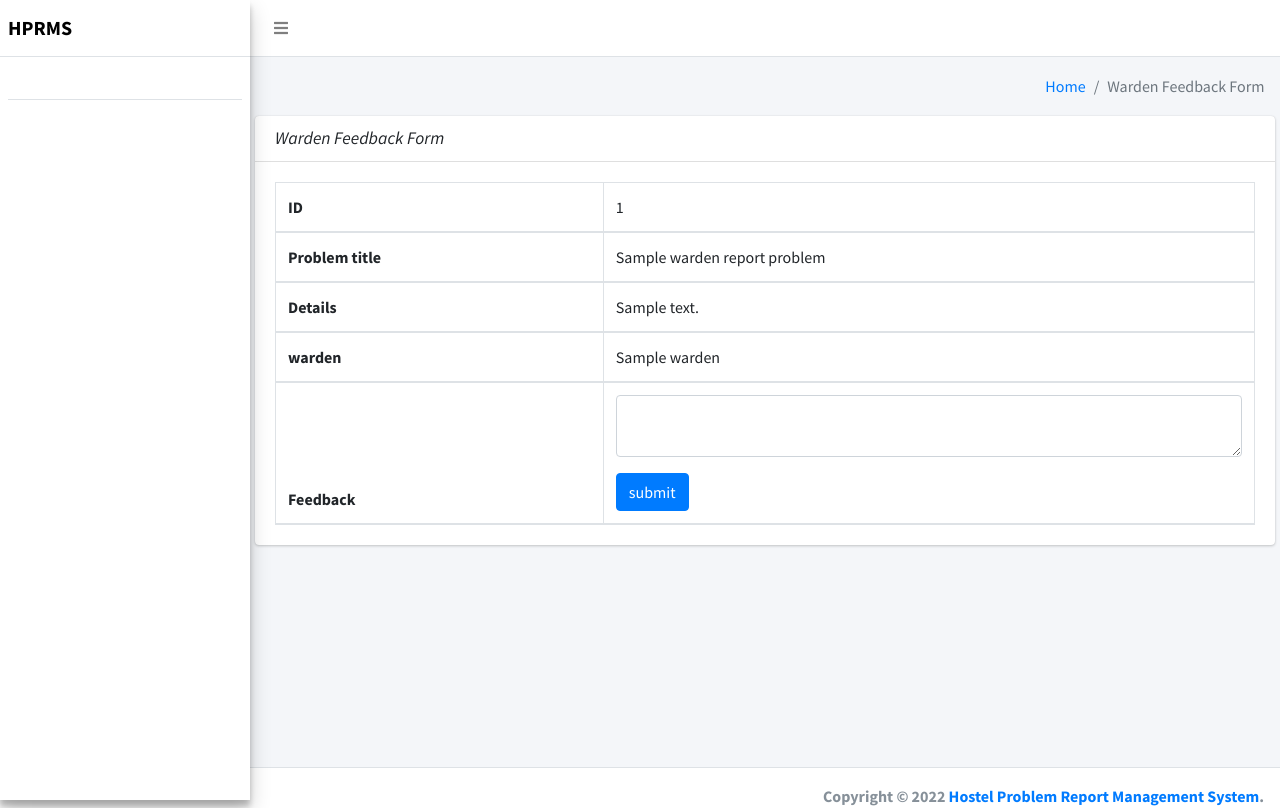
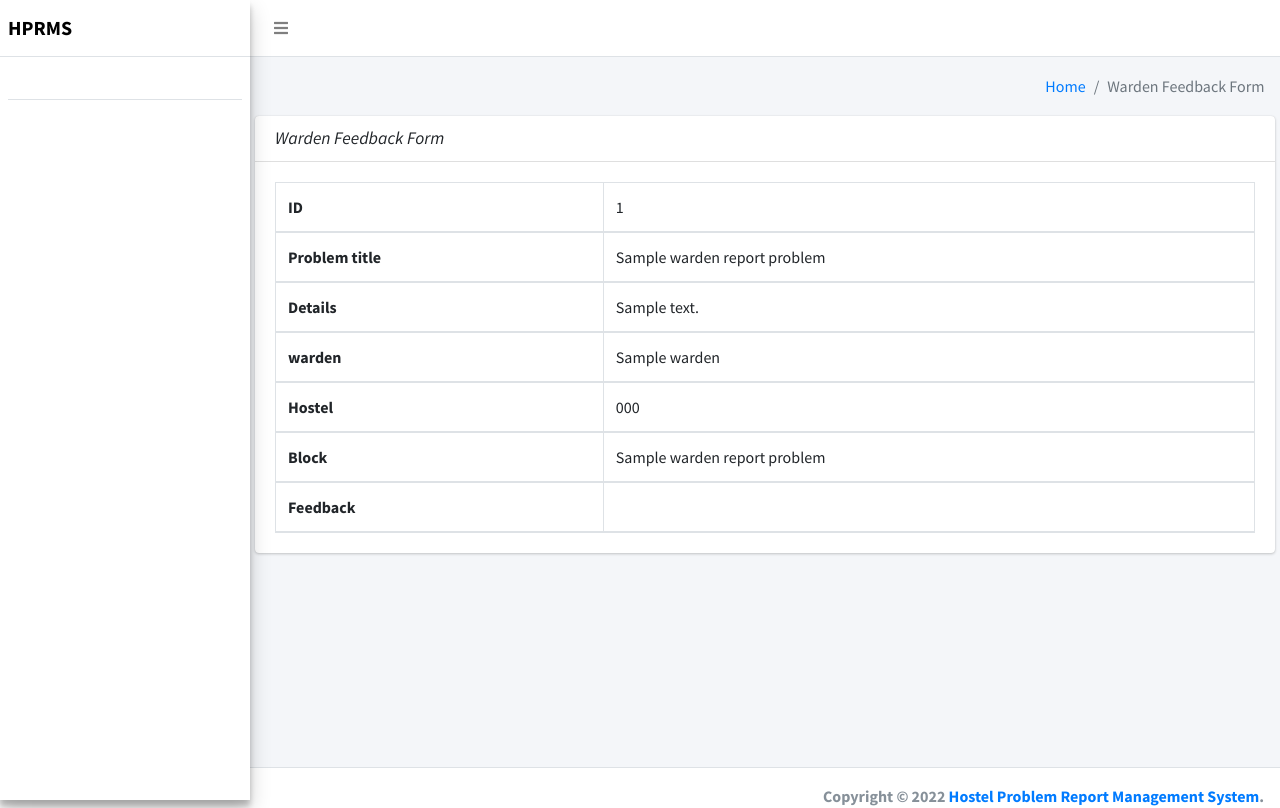
Before and after one commit to Miraji-tech/hprms_system, a Django app: template problems_report/templates/problems_report/usab_manager/feedback_form.html in a window 1280 px wide. Run offline with Django 3.2, Linux system fonts and the light colour scheme; the template is opened without the code that fills it: most values are stand-ins (such as "Sample title", 1, 10 or a date in 2020); some libraries are stand-ins or nearby versions.

Commit message:
manager can view room,hostel in their reports

```diff
--- a/problems_report/forms.py
+++ b/problems_report/forms.py
@@ -36,7 +36,7 @@ class wardenReportProblemForm(forms.ModelForm):
 
     class Meta:
         model = warden_report_problem
-        fields = ('warden', 'problem_title', 'details', 'hostel', 'block_name')
+        fields = ('warden', 'problem_title', 'details', 'hostel', 'block_name','feedback')
 
 
     # student problem report form
--- a/problems_report/models.py
+++ b/problems_report/models.py
@@ -28,6 +28,7 @@ class warden_report_problem(models.Model):
     details = models.CharField(max_length=500)
     hostel = models.ForeignKey(hostel, default='', on_delete=models.CASCADE)
     block_name = models.ForeignKey(hostel_block, default='', on_delete=models.CASCADE)
+    feedback = models.IntegerField(default=0)
     created_at = models.DateTimeField(auto_now_add=True)
     updated_at = models.DateTimeField(auto_now=True)
     objects = models.Manager()
--- a/problems_report/templates/problems_report/usab_manager/feedback_form.html
+++ b/problems_report/templates/problems_report/usab_manager/feedback_form.html
@@ -49,15 +49,35 @@
           <td>{{warden_report_problem.warden}}</td>
         </tr>
         <tr style="background-color: #fff;">
+          <th>Hostel</th>
+          <td>{{warden_report_problem.hostel}}</td>
+        </tr>
+        <tr style="background-color: #fff;">
+          <th>Block</th>
+          <td>{{warden_report_problem.block_name}}</td>
+        </tr>
+        <tr style="background-color: #fff;">
           <th>Feedback</th>
           <td>
-            <form action="#" method="post">{% csrf_token %}
-            <div class="mb-3">
-            <textarea name="feedback" id="id_feedback" class="form-control"></textarea>
-            </div>
-            <input type="submit" class="btn btn-primary" value="submit">
-          </form>
-          </td>
+            {% if user.is_superuser  %}
+              {% if warden_report_problem.feedback == 0 %}
+              <div class="btn-group">
+                <button type="button" class="btn btn-default">Action</button>
+                <button type="button" class="btn btn-default dropdown-toggle dropdown-icon" data-toggle="dropdown">
+                  <span class="sr-only">Toggle Dropdown</span>
+                </button>
+                <div class="dropdown-menu" role="menu">
+                  <a href="{% url 'problem-cleared' problem_id=warden_report_problem.id %}" class="btn btn-green">Your problem has been solved</a><hr>
+                  <a href="{% url 'problem-not-cleared' problem_id=warden_report_problem.id %}" class="btn btn-green">We are working on it</a>
+                </div>
+              </div>
+                {% elif warden_report_problem.feedback == 1 %}
+            <strong><I class="text-success">Your Incident has been solved</I></strong>
+                {% else %}
+            <strong><I class="text-secondary">We are working on it</I></strong>
+               {% endif %}
+            {% endif %}
+        </td>
         </tr>
         </thead>
         </tbody>
--- a/problems_report/templates/problems_report/usab_manager/students_reports.html
+++ b/problems_report/templates/problems_report/usab_manager/students_reports.html
@@ -38,6 +38,9 @@
         <th>Description</th>
         <th>Image</th>
         <th>Student</th>
+        <th>Hostel</th>
+        <th>Block</th>
+        <th>Room</th>
         <th>Feedback</th>
       </tr>
       </thead>
@@ -62,6 +65,9 @@
               </td>
               {% endif %}
               <td>{{reports.student}}</td>
+              <td>{{reports.hostel}}</td>
+              <td>{{reports.block_name}}</td>
+              <td>{{reports.room_name}}</td>
               <td>
                 {% if reports.feedback == 0 %}
                 <I>Received, Waiting for feedback </I>
--- a/problems_report/templates/problems_report/usab_manager/warden_reports.html
+++ b/problems_report/templates/problems_report/usab_manager/warden_reports.html
@@ -35,6 +35,8 @@
         <th>ID</th>
         <th>Problem title</th>
         <th>Details</th>
+        <th>Hostel</th>
+        <th>Block</th>
         <th>Warden</th>
         {% if user.is_authenticated and user.is_superuser %}
         <th>Action</th>
@@ -53,6 +55,8 @@
               <td>{{wpr.problem_title}}</td>
               <td>{{wpr.details}}</td>
               <td>{{wpr.warden}}</td>
+              <td>{{wpr.hostel}}</td>
+              <td>{{wpr.block_name}}</td>
               {% if user.is_authenticated and user.is_superuser %}
               <td>
                 <a href="{% url 'feedback_Form' wpr.id %}" class="btn btn-primary">View</a>
--- a/problems_report/templates/problems_report/warden/warden_problem_report_form.html
+++ b/problems_report/templates/problems_report/warden/warden_problem_report_form.html
@@ -50,9 +50,9 @@
                   <form class="px-md-2" method="POST" action="#">{% csrf_token %}
 
                   <!--                {{ form|crispy }}-->
+                  {% for bk in allocate_block  %}
+                    <input type="hidden" name="warden" value="{{ bk.warden_id }}" id="id_warden" class="form-control" required>
 
-                    <input type="hidden" name="warden" value="1" id="id_warden" class="form-control" required>
-                    {% for bk in allocate_block  %}
                     <input type="hidden" name="hostel" value="{{bk.hostel_name_id}}" id="id_hostel" class="form-control" required>
 
                     <input type="hidden" name="block_name" value="{{ bk.block_name_id }}" id="id_block_name" class="form-control" required>
--- a/problems_report/urls.py
+++ b/problems_report/urls.py
@@ -28,5 +28,7 @@ urlpatterns = [
     path('feedback_Form/<str:problem_id>', views.warden_problem_feedback_form, name='feedback_Form'),
     path('view_students_problems/', views.usab_manager_view_students_problem, name='view_students_problems'),
     path('feedback/<str:problem_id>', views.problem_approve, name='problem-solved'),
-    path('feedback-goahead/<str:problem_id>', views.problem_decline, name='problem-goahead')
+    path('feedback-goahead/<str:problem_id>', views.problem_decline, name='problem-goahead'),
+    path('wdfeedback/<str:problem_id>', views.wd_problem_approve, name='problem-cleared'),
+    path('wdfeedback-goahead/<str:problem_id>', views.wd_problem_decline, name='problem-not-cleared')
 ]
--- a/users/views.py
+++ b/users/views.py
@@ -4,6 +4,8 @@ from django.contrib.auth.decorators import login_required
 from django.http import HttpResponseRedirect
 from django.shortcuts import render, redirect
 from django.urls import reverse
+from django.db.models import F
+from hostel.models import allocate_room
 from .forms import UserRegisterForm, WardenRegisterForm
 from django.contrib.auth.models import User
 from django.conf import settings
@@ -18,7 +20,7 @@ def homepage(request):
     staff_count = User.objects.filter(is_staff=1).count()
     hostels_count = hostel.objects.count()
     warden_report_count = warden_report_problem.objects.count()
-    block_students_report_count = student_report_problem.objects.count()
+    block_students_report_count = student_report_problem.objects.all().count()
     recent_incidences = student_report_problem.objects.all()
     statistics = hostel.objects.all()
     students_report_count = student_report_problem.objects.filter(student_id=request.user.id).count()
```
Also changed, not shown: problems_report/templates/problems_report/student/student_problem_report_form.html (+4 -4 lines), problems_report/templates/problems_report/warden/feedback_form.html (+12 -0 lines), problems_report/templates/problems_report/warden/problem_reported_by_warden.html (+10 -0 lines), problems_report/views.py (+16 -0 lines), problems_report/migrations/0008_warden_report_problem_feedback.py (added).
